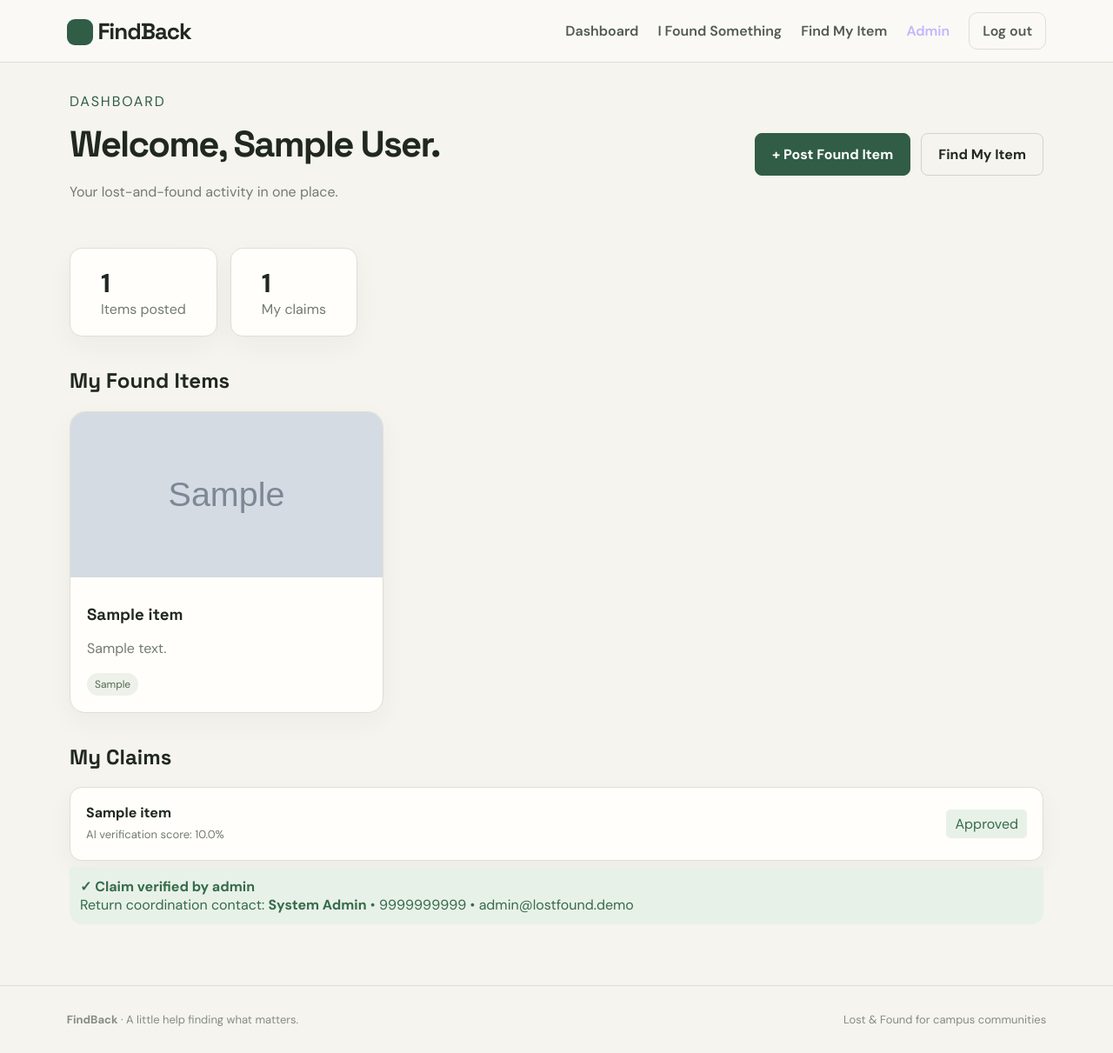
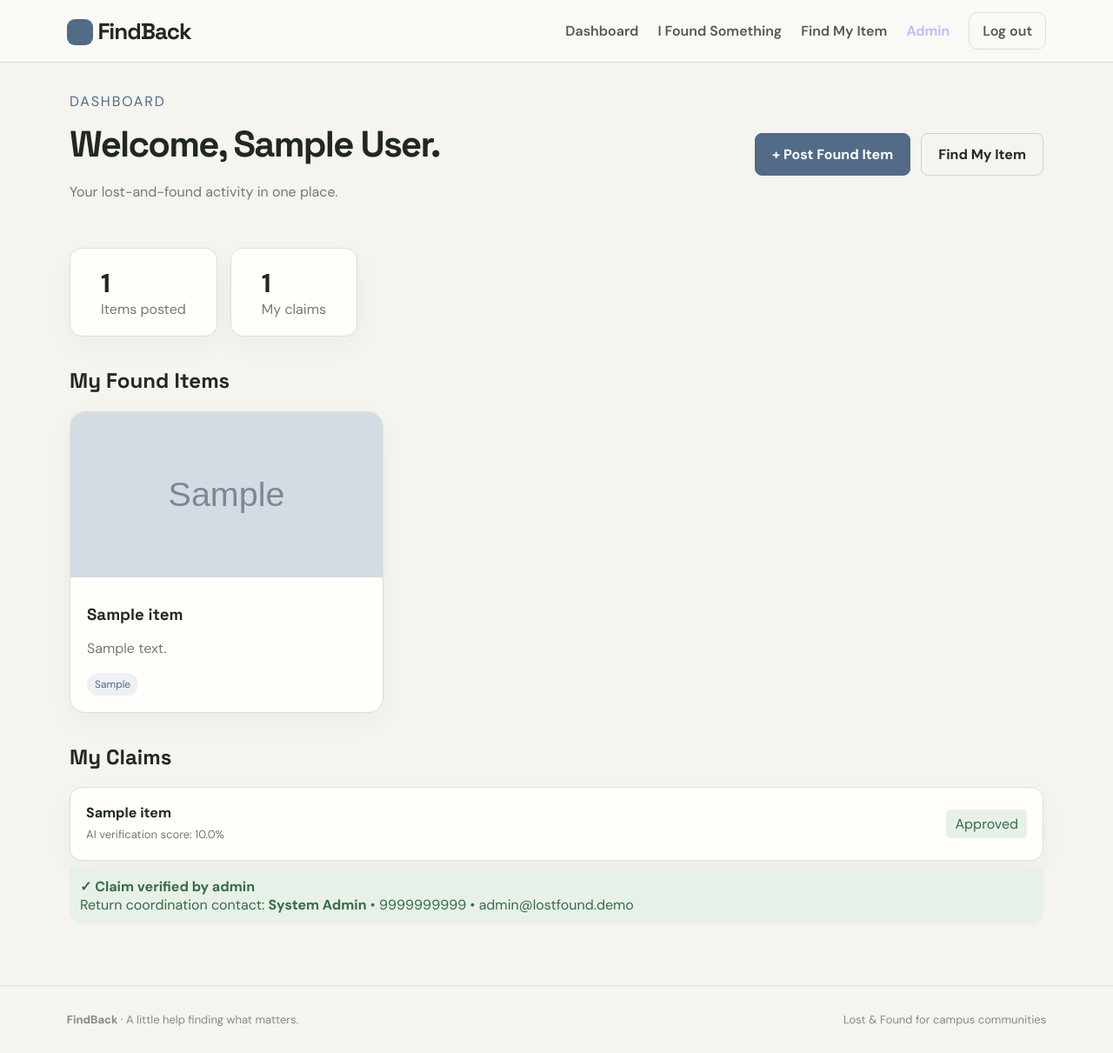
Before and after one commit to prixcejeswani30/FindBack-AI, a Flask app: page /dashboard in a window 1280 px wide. Shown: the whole page at 87% size. Run offline with Flask 3, Linux system fonts and the light colour scheme; the visitor is signed in with stand-in values (Sample User, id 1); data comes from the database, SQL or seed files in the repository; tables that the repository leaves empty hold one stand-in row (values such as "Sample post"); grey boxes marked "Sample" are stand-in pictures.

Commit message:
Refine FindBack colour palette to slate blue

```diff
--- a/static/style.css
+++ b/static/style.css
@@ -41,3 +41,38 @@ input:focus,textarea:focus,select:focus{outline:2px solid #b7cdb9}
 .flash.success{background:#e8f1e8;color:#356b4b}.flash.danger{background:#f7eae8;color:#a64e49}.flash.warning{background:#f5f0e2;color:#8b6b2d}
 footer{border-color:var(--line);color:#858c80}
 @media(max-width:560px){.nav{background:#faf9f5}.hero h1{letter-spacing:-1.8px}}
+
+
+/* Slate-blue palette refinement */
+:root {
+  --accent: #526b86;
+  --accent2: #c98f78;
+}
+
+.navlinks a:hover { color: #526b86; }
+.brand-mark { background: #526b86; }
+.hero h1 span, .pill { color: #526b86; }
+
+.button {
+  background: #526b86;
+  border-color: #526b86;
+}
+.button:hover { background: #40566f; }
+
+input:focus,
+textarea:focus,
+select:focus {
+  outline: 2px solid #c5d2df;
+}
+
+.tag {
+  background: #edf1f5;
+  color: #526b86;
+}
+
+.privacy,
+.demo-note {
+  background: #eef2f6;
+  border-color: #dce4ec;
+  color: #526b86;
+}
```
